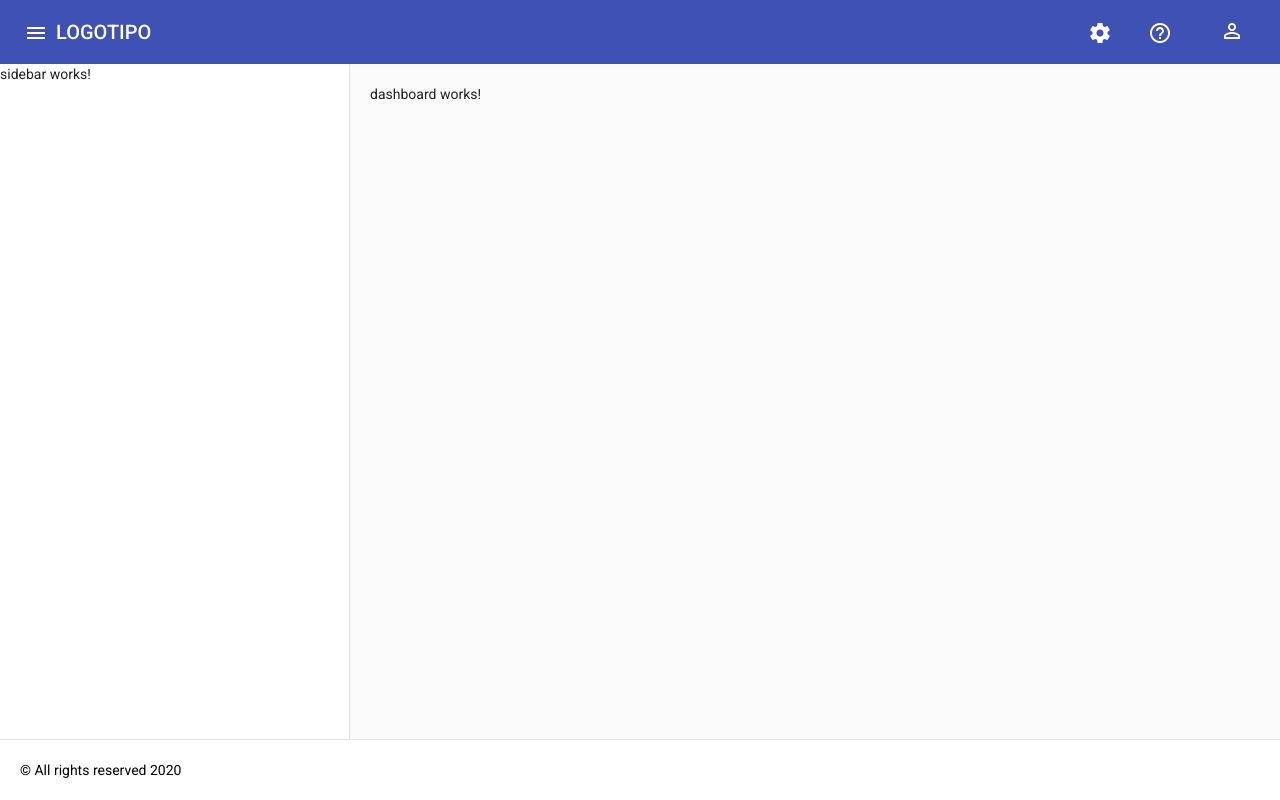
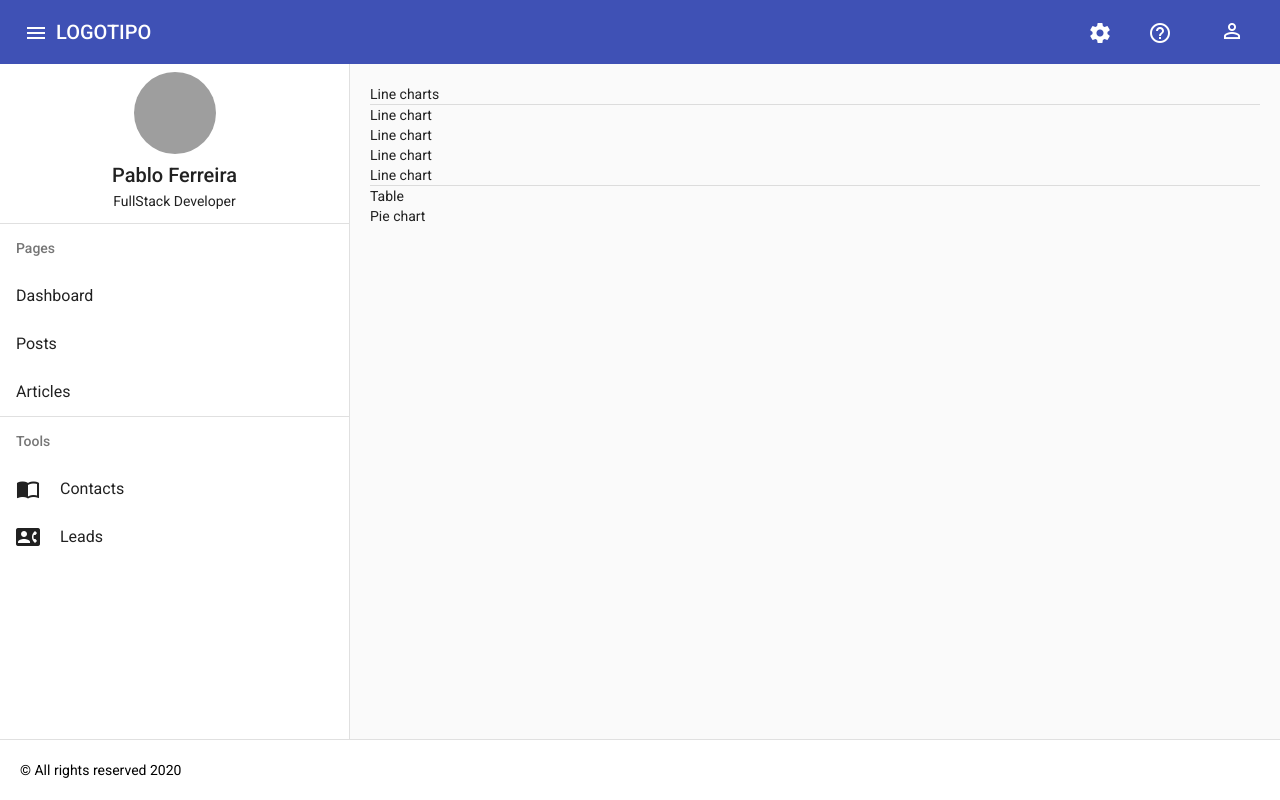
Before and after one commit to PabloFerreiraB/dashboard, an Angular app: page / in a window 1280 px wide. Built offline with nearby package versions, Linux system fonts and the light colour scheme; grey boxes are pictures that could not be loaded.

Commit message:
Layout sidebar completed

```diff
--- a/src/app/layouts/default/default.module.ts
+++ b/src/app/layouts/default/default.module.ts
@@ -7,7 +7,9 @@ import { DashboardComponent } from './../../modules/dashboard/dashboard.componen
 import { PostsComponent } from './../../modules/posts/posts.component';
 
 import { SharedModule } from './../../shared/shared.module';
+
 import { MatSidenavModule } from "@angular/material/sidenav";
+import { MatDividerModule } from '@angular/material/divider';
 
 @NgModule({
   declarations: [
@@ -19,7 +21,8 @@ import { MatSidenavModule } from "@angular/material/sidenav";
     CommonModule,
     RouterModule,
     SharedModule,
-    MatSidenavModule
+    MatSidenavModule,
+    MatDividerModule
   ]
 })
 export class DefaultModule { }
--- a/src/app/modules/dashboard/dashboard.component.html
+++ b/src/app/modules/dashboard/dashboard.component.html
@@ -1 +1,19 @@
-<p>dashboard works!</p>
+<div>
+  Line charts
+</div>
+
+<mat-divider></mat-divider>
+
+<div>
+  <div>Line chart</div>
+  <div>Line chart</div>
+  <div>Line chart</div>
+  <div>Line chart</div>
+</div>
+
+<mat-divider></mat-divider>
+
+<div>
+  <div>Table</div>
+  <div>Pie chart</div>
+</div>
--- a/src/app/shared/components/header/header.component.html
+++ b/src/app/shared/components/header/header.component.html
@@ -25,7 +25,7 @@
           <mat-menu #menu="matMenu">
             <button mat-menu-item>
               <mat-icon>exit_to_app</mat-icon>
-              Sair
+              Sign out
             </button>
           </mat-menu>
         </li>
--- a/src/app/shared/components/sidebar/sidebar.component.css
+++ b/src/app/shared/components/sidebar/sidebar.component.css
@@ -0,0 +1,19 @@
+:host  .mat-icon {
+  vertical-align: middle;
+  margin-right: 20px;
+}
+
+.profile-card{
+  text-align: center;
+}
+
+.profile-card > img {
+  width: 82px;
+  height: 82px;
+  object-fit: cover;
+  border-radius: 50%;
+}
+
+.profile-card > .header h2 {
+  margin-bottom: 0;
+}
--- a/src/app/shared/components/sidebar/sidebar.component.html
+++ b/src/app/shared/components/sidebar/sidebar.component.html
@@ -1 +1,28 @@
-<p>sidebar works!</p>
+<mat-nav-list>
+  <div class="profile-card">
+    <img src="https://material.angular.io/assets/img/examples/shiba2.jpg" alt="Imagem do usuário">
+    <div class="header">
+      <h2>Pablo Ferreira</h2>
+      <p>FullStack Developer</p>
+    </div>
+  </div>
+
+  <mat-divider></mat-divider>
+
+  <h2 matSubheader>Pages</h2>
+  <a mat-list-item routerLinkActive="list-item-active" routerLink="/">Dashboard</a>
+  <a mat-list-item routerLinkActive="list-item-active" routerLink="/posts">Posts</a>
+  <a mat-list-item routerLinkActive="list-item-active" routerLink="/articles">Articles</a>
+
+  <mat-divider></mat-divider>
+
+  <h2 matSubheader>Tools</h2>
+  <a mat-list-item routerLinkActive="list-item-active" routerLink="/contacts">
+    <mat-icon>import_contacts</mat-icon>
+    Contacts
+  </a>
+  <a mat-list-item routerLinkActive="list-item-active" routerLink="/phones">
+    <mat-icon>contact_phone</mat-icon>
+    Leads
+  </a>
+</mat-nav-list>
--- a/src/app/shared/shared.module.ts
+++ b/src/app/shared/shared.module.ts
@@ -1,5 +1,6 @@
 import { NgModule } from '@angular/core';
 import { CommonModule } from '@angular/common';
+import { RouterModule } from '@angular/router';
 
 import { HeaderComponent } from './components/header/header.component';
 import { SidebarComponent } from './components/sidebar/sidebar.component';
@@ -11,6 +12,7 @@ import { MatIconModule } from '@angular/material/icon';
 import { MatButtonModule } from '@angular/material/button';
 import { FlexLayoutModule } from '@angular/flex-layout';
 import { MatMenuModule } from '@angular/material/menu';
+import { MatListModule } from '@angular/material/list';
 
 @NgModule({
   declarations: [
@@ -25,7 +27,9 @@ import { MatMenuModule } from '@angular/material/menu';
     MatIconModule,
     MatButtonModule,
     FlexLayoutModule,
-    MatMenuModule
+    MatMenuModule,
+    MatListModule,
+    RouterModule
   ],
   exports: [
     HeaderComponent,
```
